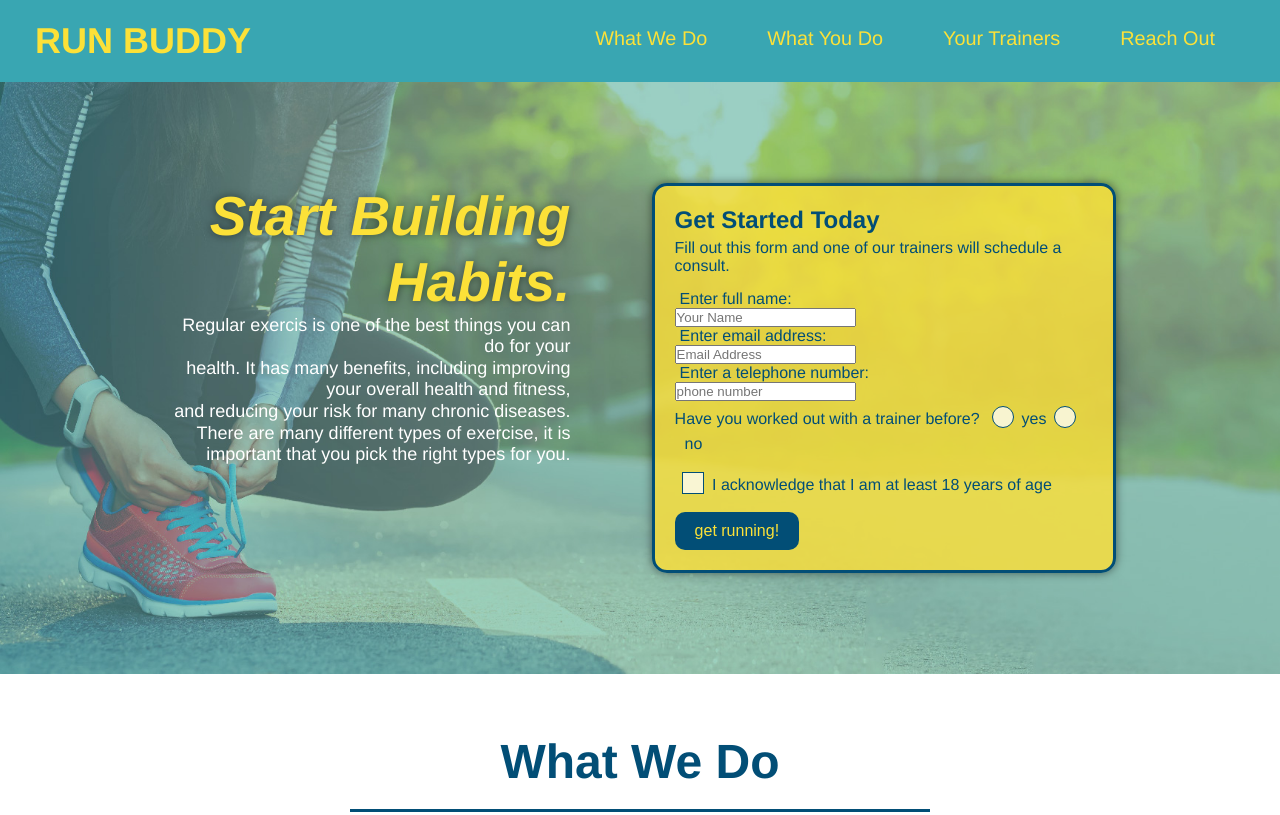
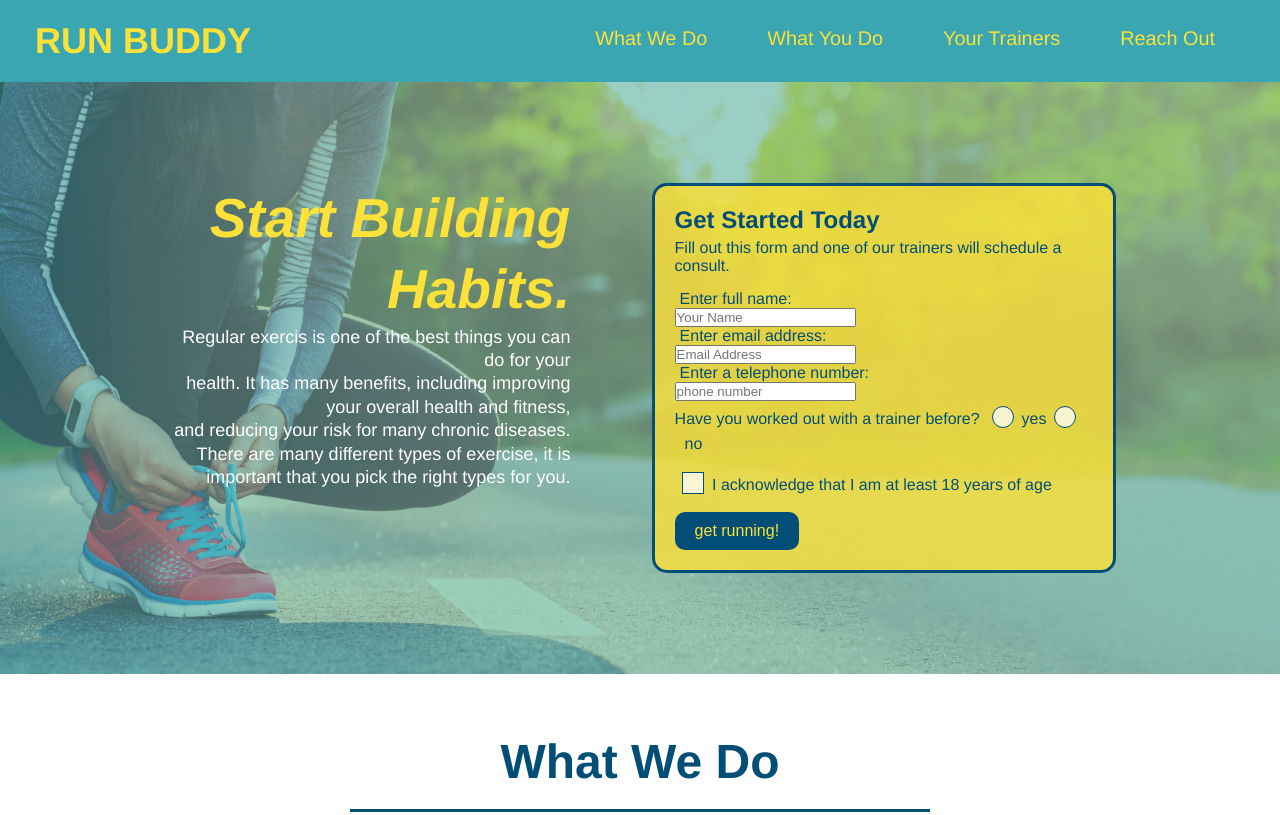
Before and after one commit to Abdul21837/Run_Buddy, a plain HTML site: page index.html in a window 1280 px wide. Shown: the top 815 px of the page. Drawn offline with Linux system fonts and the light colour scheme.

```diff
--- a/style.css
+++ b/style.css
@@ -83,7 +83,6 @@
     display: flex;
     justify-content: space-between;
     flex-wrap: wrap;
-    width: 100%;
   }
 
   footer h2 {
@@ -125,14 +124,13 @@
     margin: 3.5%;
     color: #fff;
     font-size: 18px;
-    line-height: 1.2;
+    line-height: 1.3;
   }
 
   .hero-cta h2 {
     font-style: italic;
     font-size: 55px;
     color: var(--primary-color);
-    text-shadow: 0 0 10px rgba(0, 0, 0, 0.5);
   }
 
   .hero-form {
@@ -140,10 +138,9 @@
     background-color: rgba(255, 225, 56, 0.8);
     padding: 20px;
     color: var(--secondary-color);
-    width: 40%;
     margin: 3.5%;
     border-radius: 15px;
-    box-shadow: 0 0 10px rgba(0, 0, 0, 0.5);
+    width: 40%;
   }
 
   .hero-form button:hover {
```
